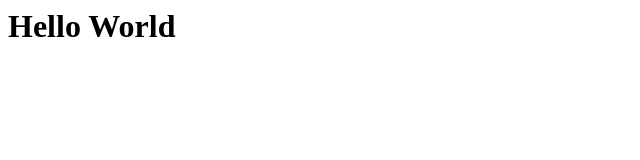
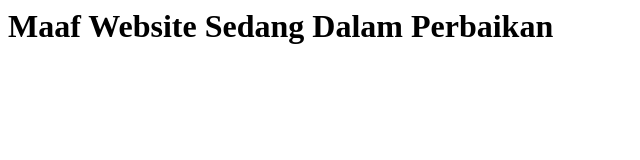
Before and after one commit to teknikpro/teknikpro.github.io, a plain HTML site: page index.html in a window 1280 px wide. Shown: the whole page, without its empty margins (0-640 px from the left). Drawn offline with Linux system fonts and the light colour scheme.

Commit message:
ganti text

```diff
--- a/index.html
+++ b/index.html
@@ -3,6 +3,6 @@
       <title></title>
   </head>
   <body>
-    <h1>Hello World</h1>
+    <h1>Maaf Website Sedang Dalam Perbaikan</h1>
   </body>
 </html>
```
